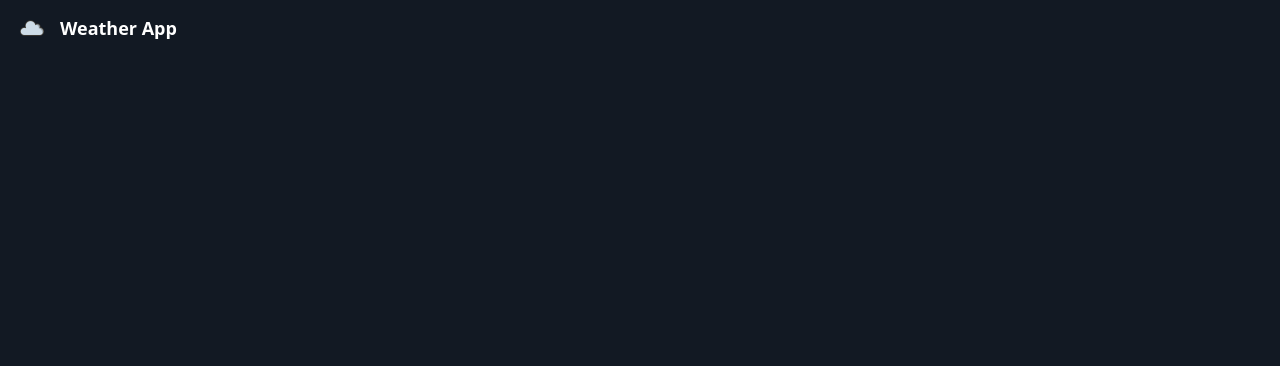
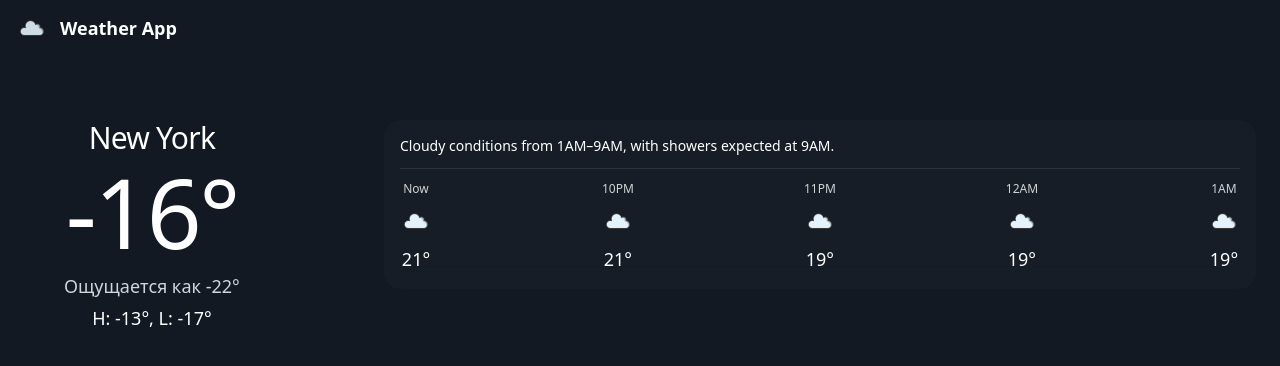
Before and after one commit to max1maln0/weather, a React (Vite) app: page /weather in a window 1280 px wide. Shown: the top 366 px of the page. Built offline with nearby package versions, Linux system fonts and the light colour scheme.

Commit message:
2 sections with test data were made

```diff
--- a/src/pages/Weather/Weather.jsx
+++ b/src/pages/Weather/Weather.jsx
@@ -1,7 +1,63 @@
 import Header from '../../components/Header.jsx';
+import HeroSection from './sections/HeroSection.jsx';
+import SummaryCardSection from './sections/SummaryCardSection.jsx';
 
 export default function Weather() {
+    const mockWeather = {
+    city: "New York",
+
+    temperature: {
+        current: -16,
+        feelsLike: -22,
+        min: -17,
+        max: -13,
+    },
+
+    hourly: {
+        summary: "Cloudy conditions from 1AM–9AM, with showers expected at 9AM.",
+        items: [
+        {
+            time: "Now",
+            temp: 21,
+            icon: "cloud",
+        },
+        {
+            time: "10PM",
+            temp: 21,
+            icon: "rain",
+        },
+        {
+            time: "11PM",
+            temp: 19,
+            icon: "rain",
+        },
+        {
+            time: "12AM",
+            temp: 19,
+            icon: "rain",
+        },
+        {
+            time: "1AM",
+            temp: 19,
+            icon: "cloud-sun",
+        },
+        ],
+    },
+    };
+
     return(
-        <Header />
+        <>
+            <Header />
+            <div className="flex flex-col lg:flex-row items-start gap-10 px-6 mt-6">
+                <div className="w-[320px]">
+                    <HeroSection weather={mockWeather} />
+                </div>
+
+                <div className="flex-1 mt-10">
+                    <SummaryCardSection hourly={mockWeather.hourly} />
+                </div>
+            </div>
+
+        </>
     )
 }
--- a/src/pages/Weather/sections/HeroSection.jsx
+++ b/src/pages/Weather/sections/HeroSection.jsx
@@ -0,0 +1,17 @@
+
+
+export default function HeroSection({ weather }) {
+    if (!weather) return null;
+
+    const { city, temperature} = weather;
+    return(
+        <section className="text-center lg:text-left py-10 px-10 ">
+            <div className="inline-block text-center">
+                <h2 className="text-3xl font-medium tracking-tight">{city}</h2>
+                <div className="text-8xl mt-2 tracking-tight">{temperature.current}°</div>
+                <div className="text-lg mt-3 text-gray-300">Ощущается как {temperature.feelsLike}°</div>
+                <div className="mt-1 text-lg">H: {temperature.max}°, L: {temperature.min}°</div>
+            </div>
+        </section>
+    )
+}
--- a/src/pages/Weather/sections/SummaryCardSection.jsx
+++ b/src/pages/Weather/sections/SummaryCardSection.jsx
@@ -0,0 +1,26 @@
+import cloude from '../../../assets/icons/Cloude.png';
+
+export default function SummaryCardSection({ hourly }) {
+    if (!hourly) return null;
+
+    const {summary, items} = hourly;
+
+    return(
+        <section className=" rounded-2xl bg-white/2 backdrop-blur-md p-4">
+            <p className="text-sm">{summary}</p>
+            <div className="my-3 h-px bg-white/10" />
+
+            <div className="flex justify-between gap-6">
+                {items.map((item) => (
+                <div key={item.time} className="flex flex-col items-center gap-2">
+                    <div className="text-xs text-white/80">{item.time}</div>
+                <div>
+                    <img src={cloude} alt="cloude" className='w-8 h-8'/>
+                </div>
+                <div className="text-lg font-medium">{item.temp}°</div>
+            </div>
+        ))}
+            </div>
+        </section>
+    )
+}
```
Also changed, not shown: src/pages/Weather/sections/DetailsSection.jsx (added), 2 other files (tests, documents, lock files or other folders).
